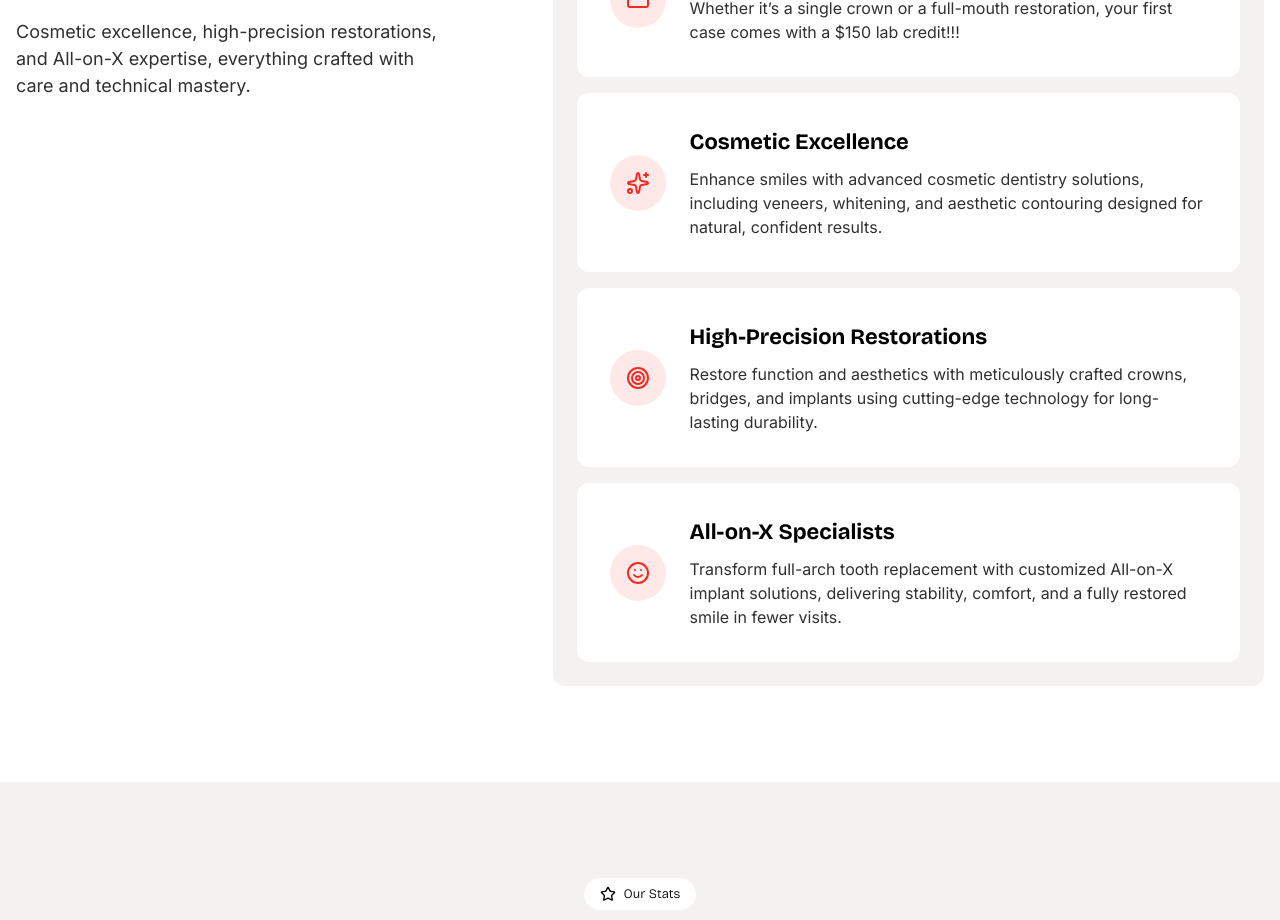
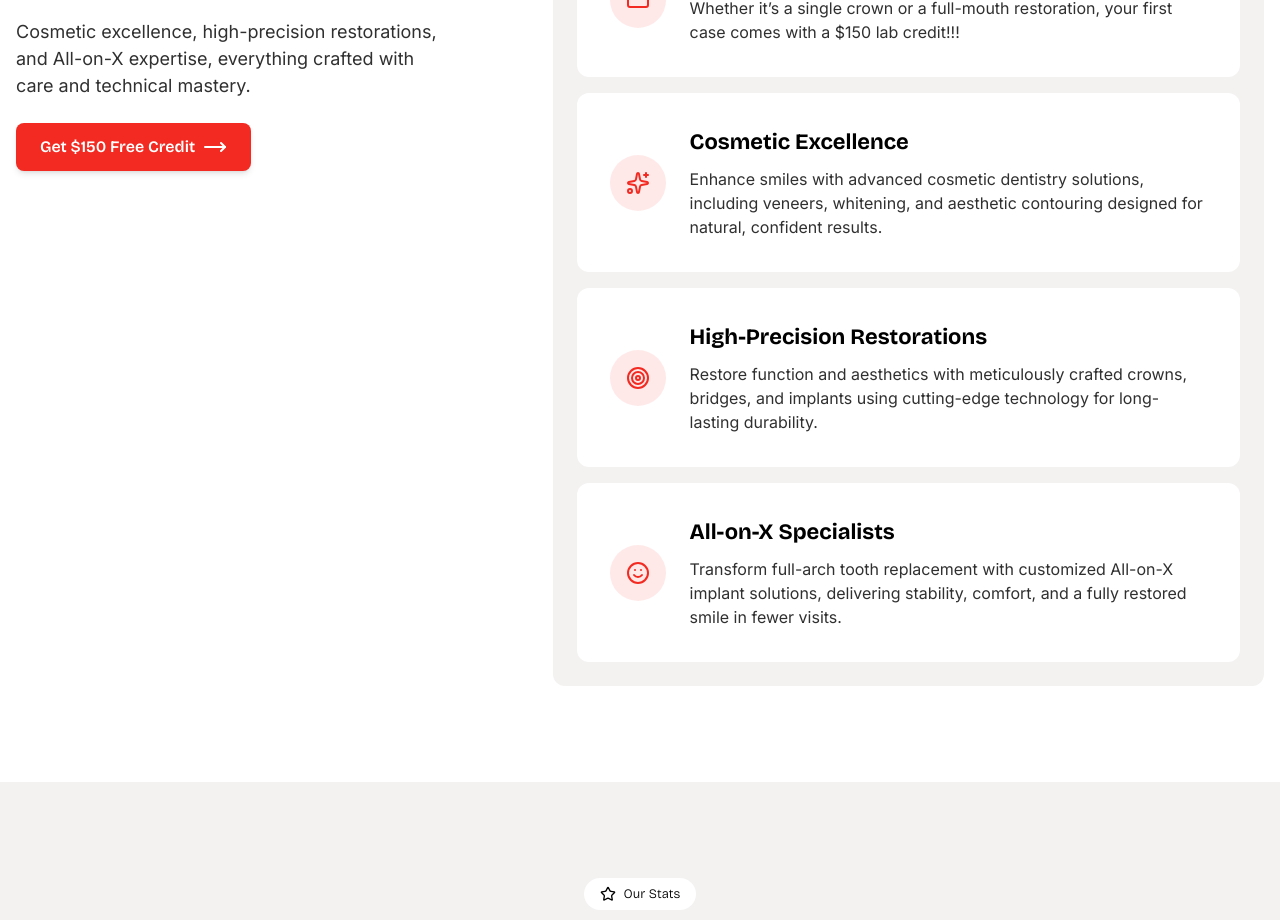
Before and after one commit to rifat-hassan-nibir/dental-lab, a Next.js app: page / in a window 1280 px wide. Shown: the part 1140-2060 px from the top of the page. Built offline with nearby package versions, Linux system fonts and the light colour scheme.

Commit message:
chore: add a Call To Action button in Our Fearutes section

```diff
--- a/components/home/our-features/OurFeatures.tsx
+++ b/components/home/our-features/OurFeatures.tsx
@@ -1,7 +1,8 @@
 import Badge from "@/components/common/ui/Badge";
 import { featuresData } from "@/constants";
-import { Network } from "lucide-react";
+import { ArrowBigRight, MoveRight, Network } from "lucide-react";
 import SectionTitle from "../../common/ui/SectionTitle";
+import Button from "@/components/common/ui/Button";
 
 export default function OurFeatures() {
   return (
@@ -18,6 +19,14 @@ export default function OurFeatures() {
             description="Cosmetic excellence, high-precision restorations, and All-on-X expertise, everything crafted with care and technical mastery."
             isCenter={false}
           />
+
+          <div className="mt-4 lg:mt-6">
+            <Button>
+              <div className="flex items-center gap-2">
+                Get $150 Free Credit <MoveRight />
+              </div>
+            </Button>
+          </div>
         </div>
 
         <div className="lg:w-[60%] grid grid-cols-1 gap-3 md:gap-4 w-full bg-light-gray rounded-xl p-5 md:p-6">
```
